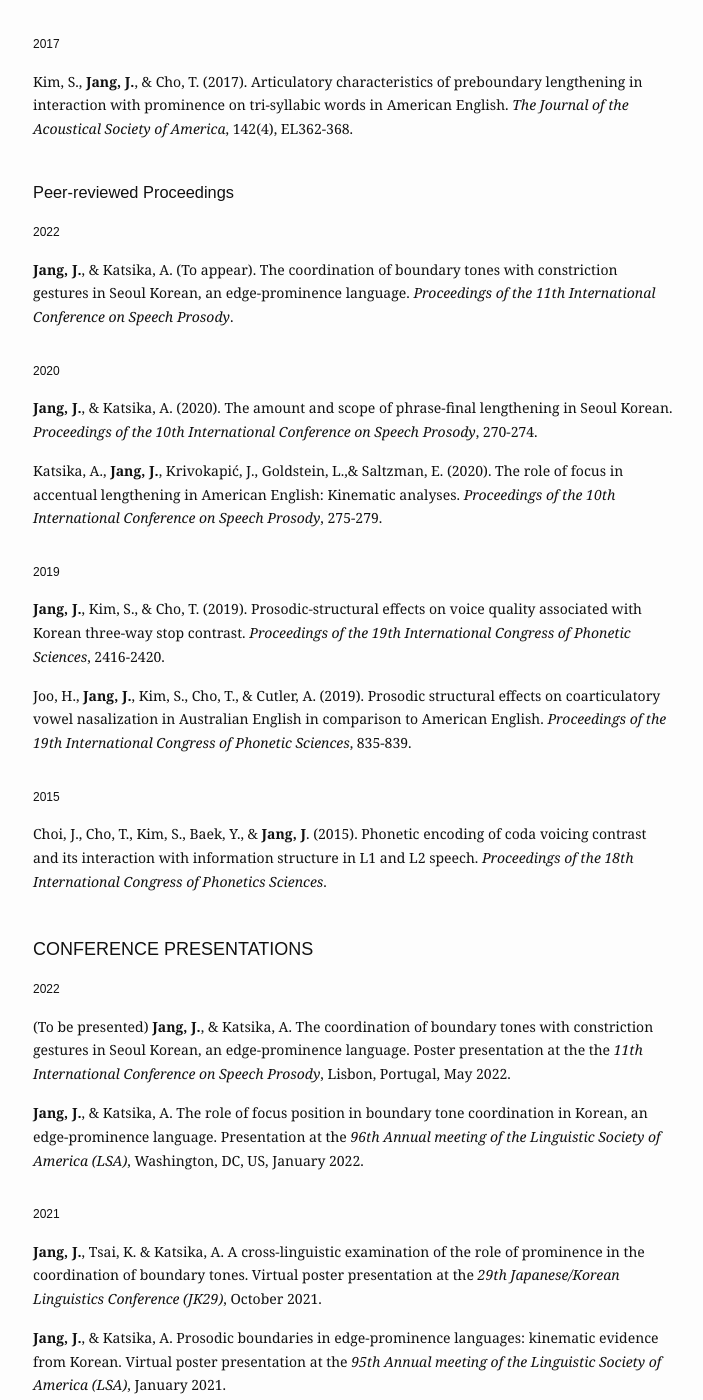
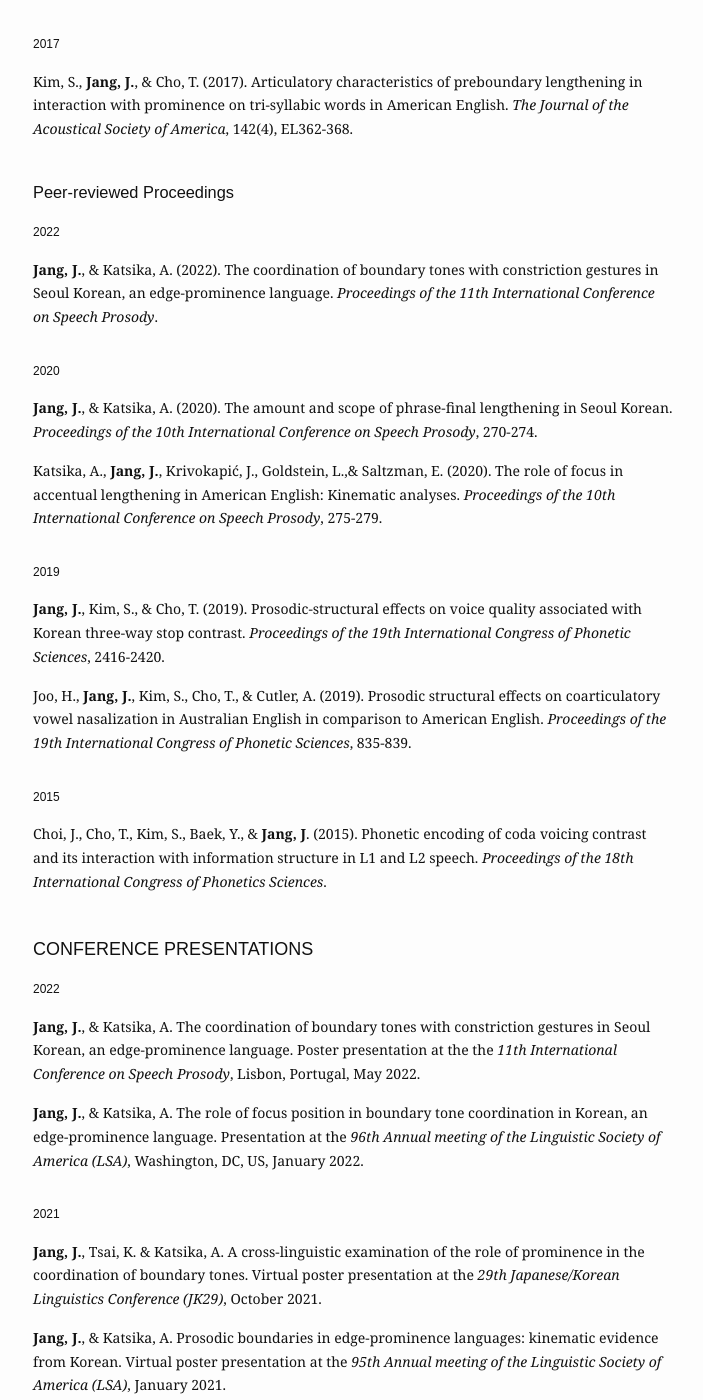
Before and after one commit to jiyoungj/jiyoungj.github.io, a Jekyll site: the page built from research.md, in a window 1280 px wide and 1400 px high, scrolled down 411 px. Shown: the whole window, without its empty margins (287-990 px from the left). Built offline with Jekyll 4.4.1, drawn with Linux system fonts in a browser that asks for light colours.

Commit message:
Update research.md

```diff
--- a/research.md
+++ b/research.md
@@ -28,7 +28,7 @@
 
  <h4>2022</h4>
 
-  <b>Jang, J.</b>, & Katsika, A. (To appear). The coordination of boundary tones with constriction gestures in Seoul Korean, an edge-prominence language. <em> Proceedings of the 11th International Conference on Speech Prosody</em>.
+  <b>Jang, J.</b>, & Katsika, A. (2022). The coordination of boundary tones with constriction gestures in Seoul Korean, an edge-prominence language. <em> Proceedings of the 11th International Conference on Speech Prosody</em>.
 
 
 <h6 style="font-size:1px"><br></h6>
@@ -61,7 +61,7 @@
 
 <h4>2022</h4>
 
- (To be presented) <b>Jang, J.</b>, & Katsika, A. The coordination of boundary tones with constriction gestures in Seoul Korean, an edge-prominence language. Poster presentation at the the <em>11th International Conference on Speech Prosody</em>, Lisbon, Portugal, May 2022.
+ <b>Jang, J.</b>, & Katsika, A. The coordination of boundary tones with constriction gestures in Seoul Korean, an edge-prominence language. Poster presentation at the the <em>11th International Conference on Speech Prosody</em>, Lisbon, Portugal, May 2022.
 
  <b>Jang, J.</b>, & Katsika, A. The role of focus position in boundary tone coordination in Korean, an edge-prominence language. Presentation at the <em>96th Annual meeting of the Linguistic Society of America (LSA)</em>, Washington, DC, US, January 2022.
 
```
